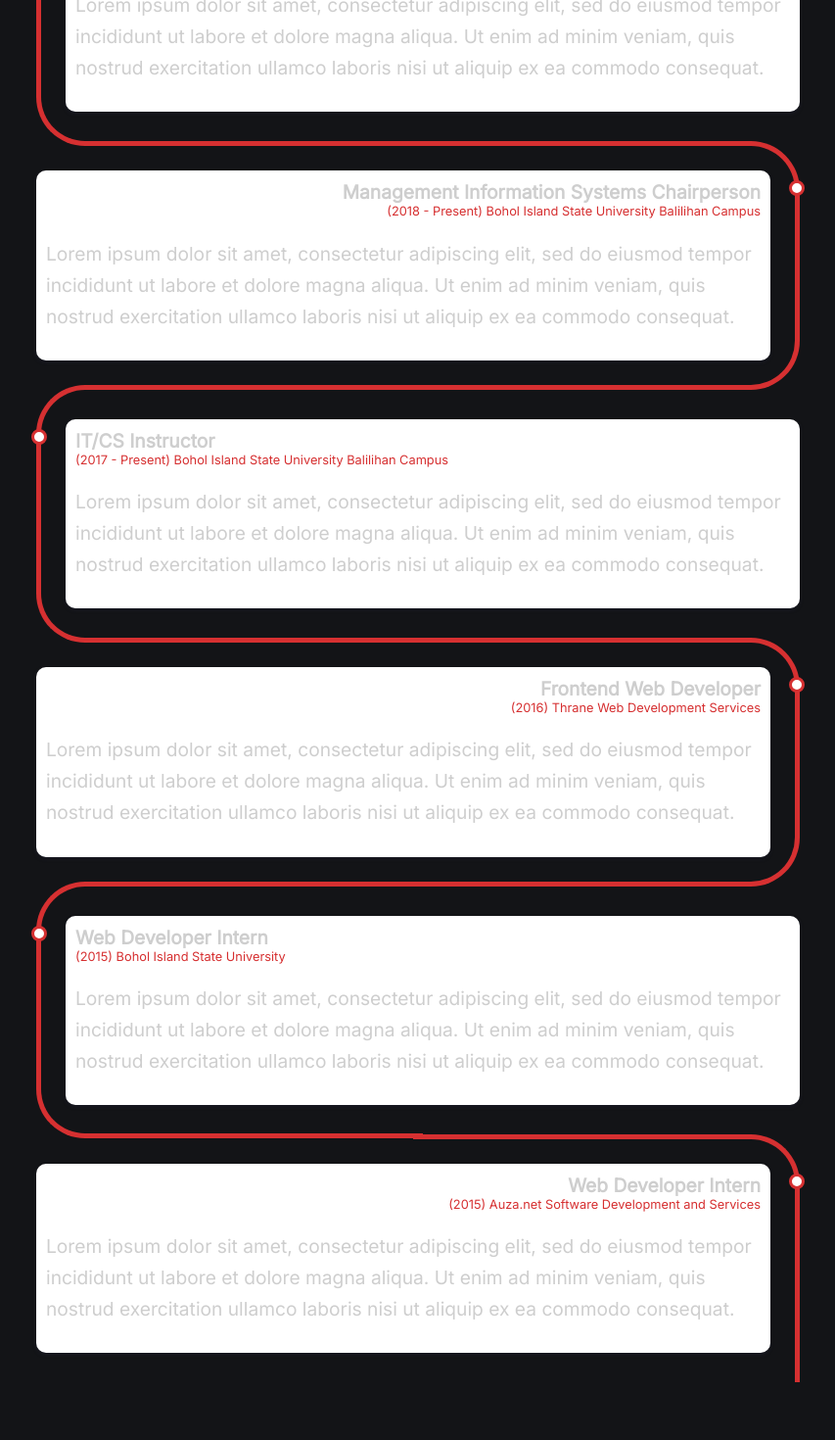
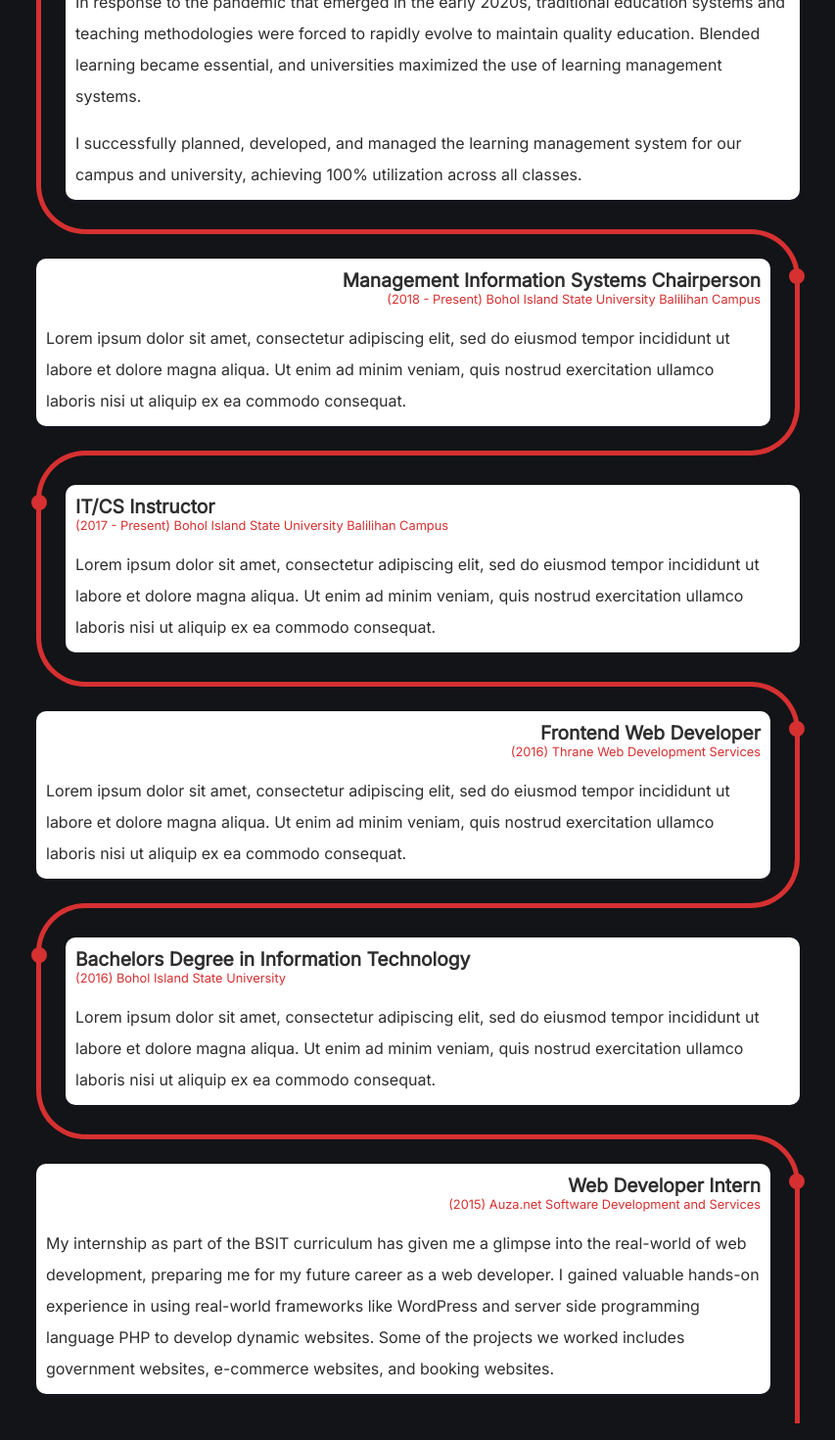
Before and after one commit to masterz3rr/portfolio, a React (Create React App) app: page /about in a window 1280 px wide. Shown: the part 1700-3170 px from the top of the page at 98% size, without its empty margins (363-1216 px from the left). Built offline with nearby package versions, Linux system fonts and the light colour scheme; a web font is replaced by a local one.

Commit message:
timeline

```diff
--- a/package.json
+++ b/package.json
@@ -6,6 +6,7 @@
     "@testing-library/jest-dom": "^5.17.0",
     "@testing-library/react": "^13.4.0",
     "@testing-library/user-event": "^13.5.0",
+    "@babel/plugin-proposal-private-property-in-object": "^7.16.0",
     "aos": "^2.3.4",
     "axios": "^1.5.0",
     "react": "^18.2.0",
--- a/src/containers/AboutPage/AboutPage.jsx
+++ b/src/containers/AboutPage/AboutPage.jsx
@@ -80,10 +80,16 @@ const AboutPage = ({ theme, setTheme }) => {
           <h4 className='profileTitle'>My Timeline</h4>
           <div class="timeline">
             <div class="outer">
+
               <div class="card">
                 <div class="info">
                   <h3 class="title">Learning Management System Chairperson<span>(2020 - Present) Bohol Island State University Balilihan Campus</span></h3>
-                  <p>Lorem ipsum dolor sit amet, consectetur adipiscing elit, sed do eiusmod tempor incididunt ut labore et dolore magna aliqua. Ut enim ad minim veniam, quis nostrud exercitation ullamco laboris nisi ut aliquip ex ea commodo consequat. </p>
+                  <p>In response to the pandemic that emerged in the early 2020s, traditional education
+                    systems and teaching methodologies were forced to rapidly evolve to maintain quality
+                    education. Blended learning became essential, and universities maximized the use of
+                    learning management systems. </p>
+                    <p>I successfully planned, developed, and managed the learning management system for
+                      our campus and university, achieving 100% utilization across all classes.</p>
                 </div>
               </div>
               <div class="card">
@@ -106,14 +112,18 @@ const AboutPage = ({ theme, setTheme }) => {
               </div>
               <div class="card">
                 <div class="info">
-                  <h3 class="title">Web Developer Intern<span>(2015) Bohol Island State University</span></h3>
+                  <h3 class="title">Bachelors Degree in Information Technology<span>(2016) Bohol Island State University</span></h3>
                   <p>Lorem ipsum dolor sit amet, consectetur adipiscing elit, sed do eiusmod tempor incididunt ut labore et dolore magna aliqua. Ut enim ad minim veniam, quis nostrud exercitation ullamco laboris nisi ut aliquip ex ea commodo consequat. </p>
                 </div>
               </div>
               <div class="card">
                 <div class="info">
                   <h3 class="title">Web Developer Intern<span>(2015) Auza.net Software Development and Services</span></h3>
-                  <p>Lorem ipsum dolor sit amet, consectetur adipiscing elit, sed do eiusmod tempor incididunt ut labore et dolore magna aliqua. Ut enim ad minim veniam, quis nostrud exercitation ullamco laboris nisi ut aliquip ex ea commodo consequat. </p>
+                  <p>My internship as part of the BSIT curriculum has given me a glimpse
+                    into the real-world of web development, preparing me for my future career as a
+                    web developer. I gained valuable hands-on experience in using real-world frameworks
+                    like WordPress and server side programming language PHP to develop dynamic websites.
+                     Some of the projects we worked includes government websites, e-commerce websites, and booking websites.</p>
                 </div>
               </div>
             </div>
--- a/src/containers/AboutPage/aboutpage.css
+++ b/src/containers/AboutPage/aboutpage.css
@@ -113,7 +113,7 @@
   /* Setting the border of top, bottom, left */
   .card:nth-child(odd)::before {
     left: 0px;
-    top: -4.5px;
+    top: -5.5px;
     bottom: -4.5px;
     border-width: 5px 0 5px 5px;
     border-radius: 50px 0 0 50px;
@@ -184,7 +184,7 @@
     position: absolute;
     width: 10px;
     height: 10px;
-    background: white;
+    background: var(--color-header);
     border-radius: 999px;
     border: 3px solid var(--color-header);
   }
@@ -203,3 +203,13 @@
   .card:nth-child(even) > .info > .title::before {
     right: -45px;
   }
+
+.card p,
+.card h3 {
+  color: var(--color-text-light) !important;
+}
+
+.card p {
+  font-size: 1rem !important;
+  margin-bottom: 0px;
+}
```
